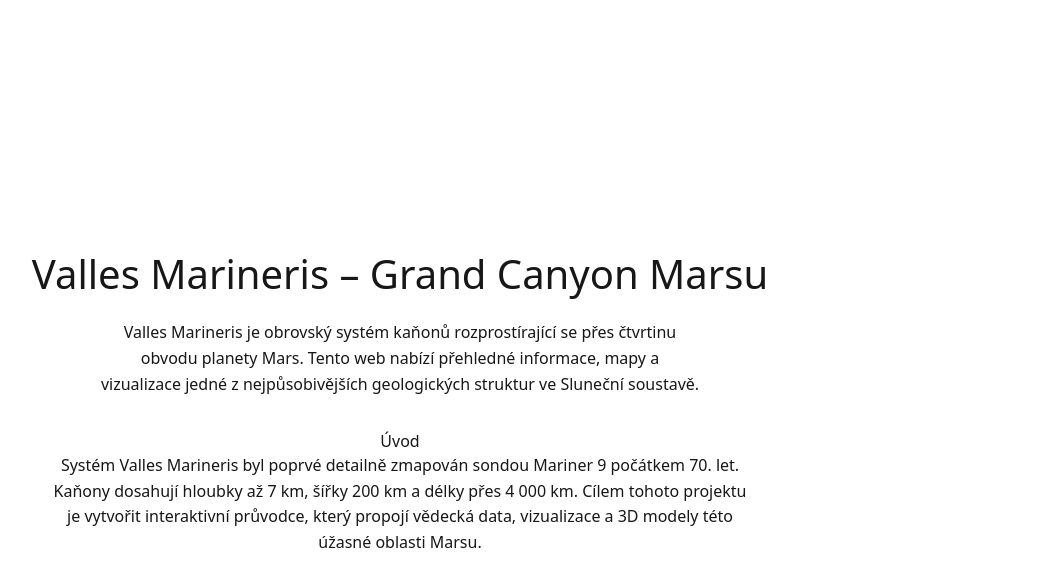
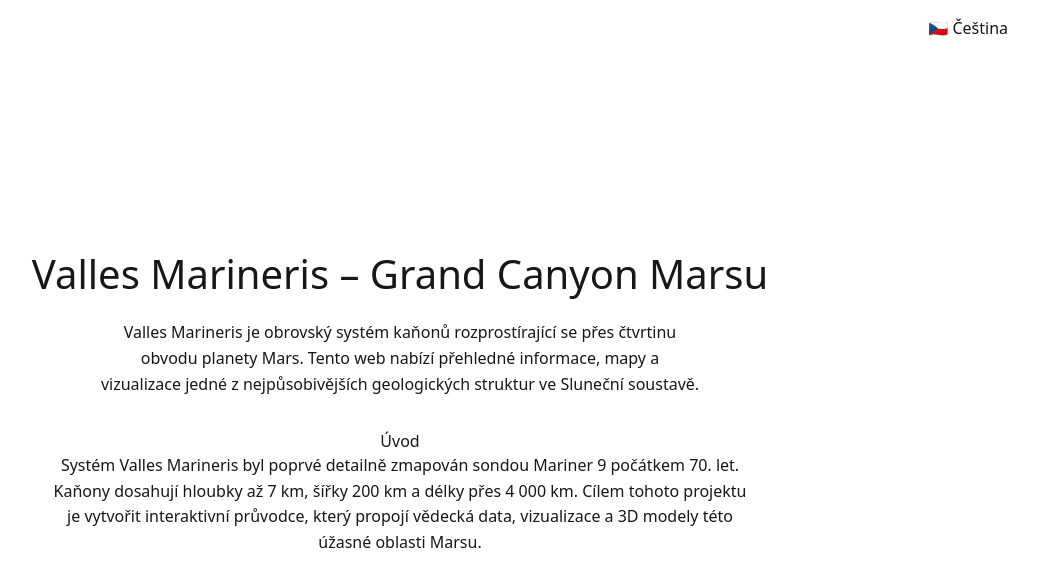
Before and after one commit to setapouch/valles-marineris-web, a Next.js app: page / in a window 1280 px wide. Shown: the top 586 px of the page, without its empty margins (240-1278 px from the left). Built offline with nearby package versions, Linux system fonts and the light colour scheme.

Commit message:
add LanguageSwitcher.tsx

```diff
--- /dev/null
+++ b/app/components/LanguageSwitcher.tsx
@@ -0,0 +1,35 @@
+"use client";
+
+import Link from "next/link";
+import { usePathname } from "next/navigation";
+
+export default function LanguageSwitcher() {
+  const pathname = usePathname() || "/cs";
+
+  const isCzech = pathname.startsWith("/cs");
+  const isEnglish = pathname.startsWith("/en");
+
+  // pokud je root "/" přesměrujeme na /cs jako výchozí
+  const normalized = pathname === "/" ? "/cs" : pathname;
+
+  const switchLink = normalized.startsWith("/cs")
+    ? normalized.replace("/cs", "/en")
+    : normalized.replace("/en", "/cs");
+
+  const switchLabel = normalized.startsWith("/cs") ? "🇬🇧 English" : "🇨🇿 Čeština";
+
+  // Pokud cesta neobsahuje ani /cs ani /en (výjimečně), nabídni odkaz na /cs
+  if (!isCzech && !isEnglish) {
+    return (
+      <nav>
+        <Link href="/cs">🇨🇿 Čeština</Link>
+      </nav>
+    );
+  }
+
+  return (
+    <nav>
+      <Link href={switchLink}>{switchLabel}</Link>
+    </nav>
+  );
+}
--- a/app/cs/page.tsx
+++ b/app/cs/page.tsx
@@ -1,4 +1,4 @@
-import IntroSection from "./components/IntroSection";
+import IntroSection from "../components/IntroSection";
 
 export default function Home() {
   return (
--- a/app/en/page.tsx
+++ b/app/en/page.tsx
@@ -1,4 +1,4 @@
-import IntroSection from "./components/IntroSection";
+import IntroSection from "../components/IntroSection";
 
 export default function Home() {
   return (
--- a/app/layout.tsx
+++ b/app/layout.tsx
@@ -1,49 +1,26 @@
-import type { Metadata } from "next";
-import { Geist, Geist_Mono } from "next/font/google";
 import "./globals.css";
-
-const geistSans = Geist({
-  variable: "--font-geist-sans",
-  subsets: ["latin"],
-});
-
-const geistMono = Geist_Mono({
-  variable: "--font-geist-mono",
-  subsets: ["latin"],
-});
+import LanguageSwitcher from "./components/LanguageSwitcher";
 
 export const metadata = {
   title: "Valles Marineris – Grand Canyon Marsu",
-  description: "Průvodce největším kaňonovým systémem na Marsu – Valles Marineris. Historie, geologie, mapy a vizualizace.",
-  keywords: ["Mars", "Valles Marineris", "geologie", "mapa", "vesmír"],
-  openGraph: {
-    title: "Valles Marineris – Grand Canyon Marsu",
-    description: "Objevte největší kaňon Sluneční soustavy – Valles Marineris.",
-    url: "https://black-river-03d9a9e03.3.azurestaticapps.net/",
-    siteName: "Valles Marineris Web",
-    images: [
-      {
-        url: "/og-image.jpg",
-        width: 1200,
-        height: 630,
-        alt: "Valles Marineris panorama",
-      },
-    ],
-    locale: "cs_CZ",
-    type: "website",
-  },
+  description:
+    "Valles Marineris je systém kaňonů na Marsu, který se táhne přes čtvrtinu obvodu planety.",
 };
 
-export default function RootLayout({
-  children,
-}: Readonly<{
-  children: React.ReactNode;
-}>) {
+export default function RootLayout({ children }: { children: React.ReactNode }) {
   return (
-    <html lang="en">
-      <body
-        className={`${geistSans.variable} ${geistMono.variable} antialiased`}
-      >
+    <html lang="cs">
+      <body>
+        <div style={{
+            position: "absolute",
+            top: "1rem",
+            right: "2rem",
+            display: "flex",
+            gap: "1rem",
+            fontFamily: "system-ui, sans-serif",
+          }}>
+          <LanguageSwitcher />
+        </div>
         {children}
       </body>
     </html>
```
